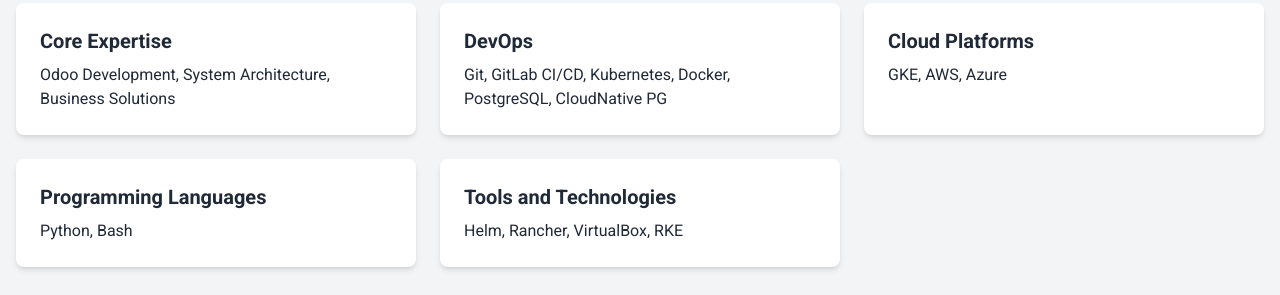
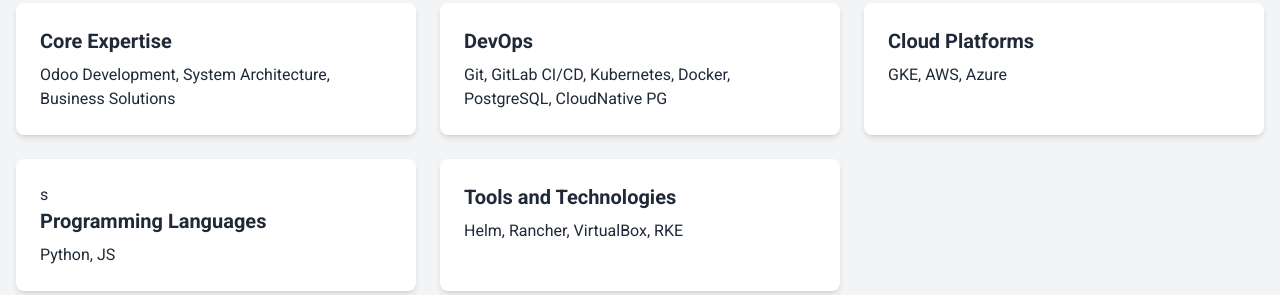
Before and after one commit to jamshu/jamshu.github.io, a plain HTML site: page index.html in a window 1280 px wide. Shown: the part 657-952 px from the top of the page. Drawn offline with nearby package versions, Linux system fonts and the light colour scheme.

Commit message:
updated programming language

```diff
--- a/index.html
+++ b/index.html
@@ -53,9 +53,9 @@
                     <h3 class="text-xl font-semibold mb-2">Cloud Platforms</h3>
                     <p>GKE, AWS, Azure</p>
                 </div>
-                <div class="bg-white shadow-md p-6 rounded-lg">
+                <div class="bg-white shadow-md p-6 rounded-lg">s
                     <h3 class="text-xl font-semibold mb-2">Programming Languages</h3>
-                    <p>Python, Bash</p>
+                    <p>Python, JS</p>
                 </div>
                 <div class="bg-white shadow-md p-6 rounded-lg">
                     <h3 class="text-xl font-semibold mb-2">Tools and Technologies</h3>
```
